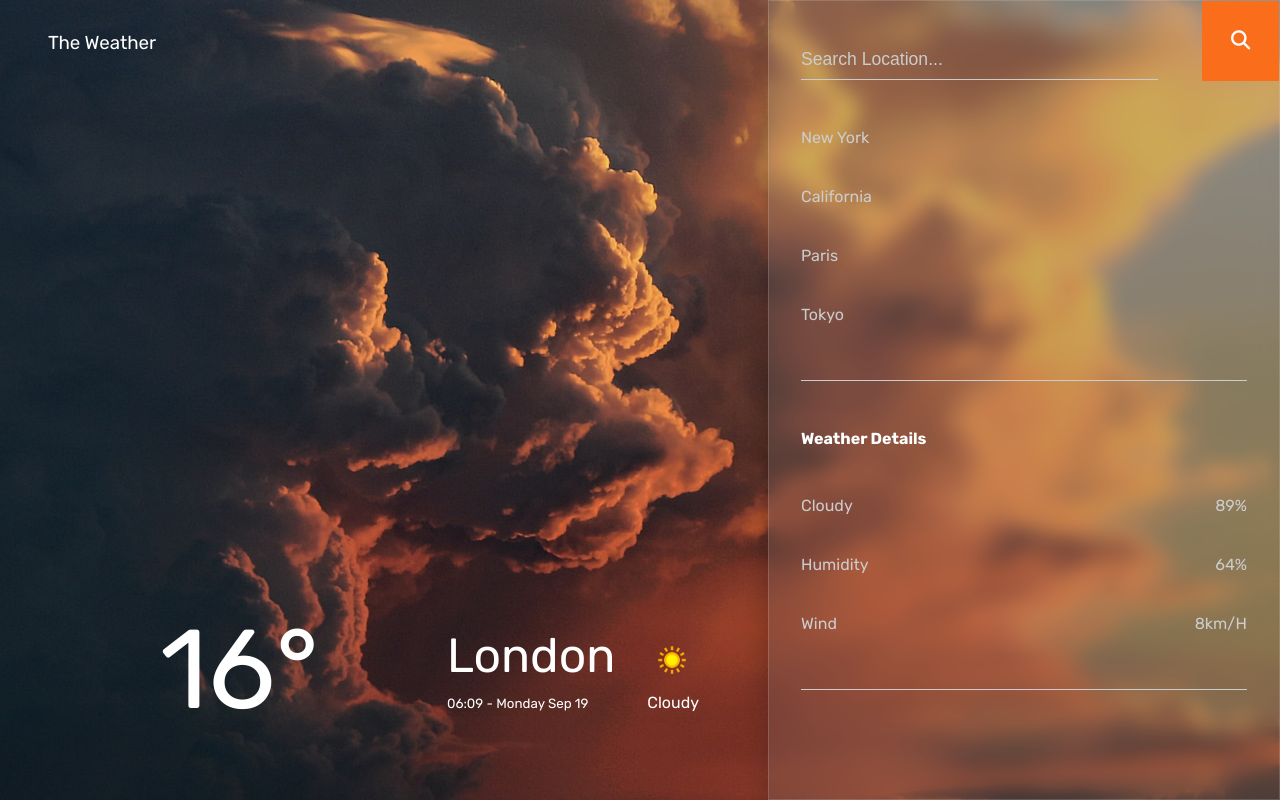
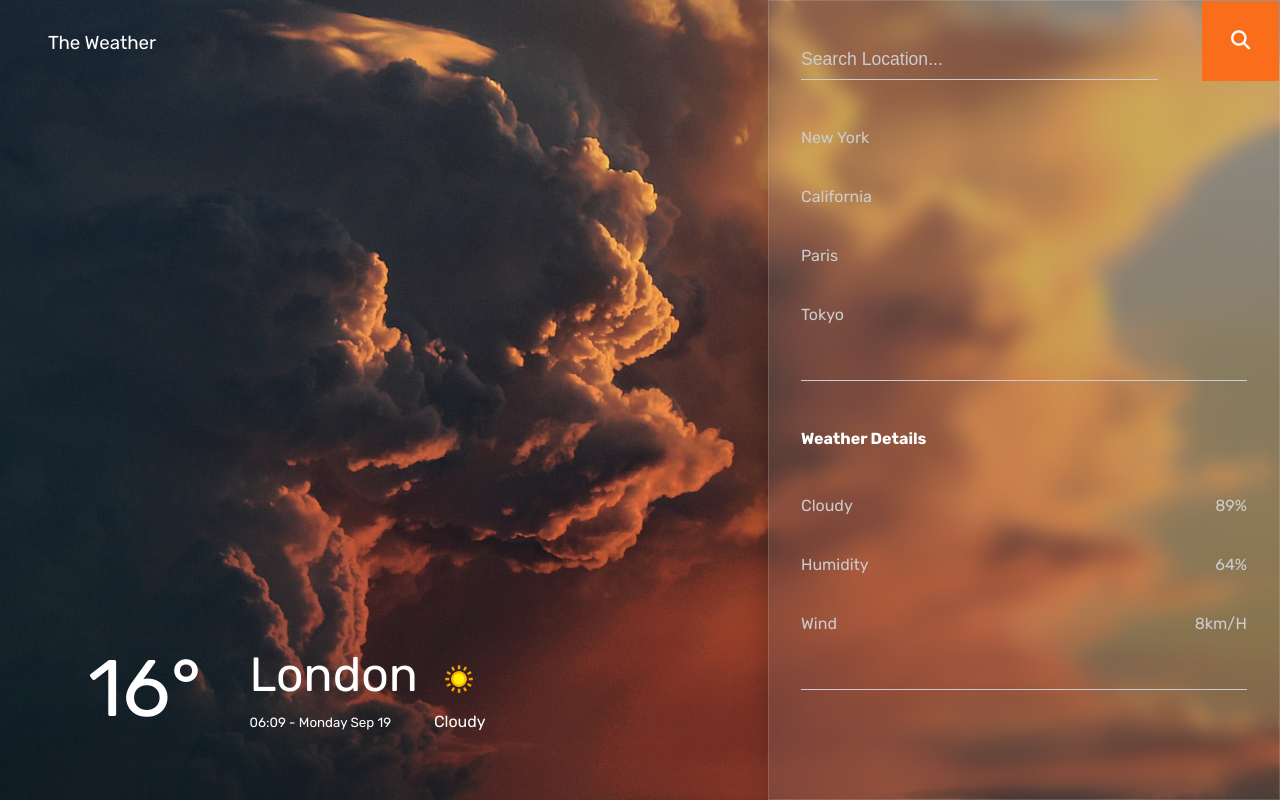
Before and after one commit to AyaSoliman99/wheather_app_with_js_and_api, a plain HTML site: page index.html in a window 1280 px wide. Drawn offline with Linux system fonts and the light colour scheme; no server answers.

Commit message:
editing some styles

```diff
--- a/index.html
+++ b/index.html
@@ -45,8 +45,8 @@
         <span class="condition">cloudy</span>
       </div>
     </div>
-</div>
-    <div class="panel">
+
+    <section class="panel">
       <form id="locationInput">
         <input type="text"
         class="search"
@@ -77,7 +77,8 @@
               <span class="wind">8km/h</span>
           </li>
       </ul>
-    </div>
+    </section>
+  </div>
 </div>
     <script src="./main.js"></script>
   </body>
--- a/style.css
+++ b/style.css
@@ -53,14 +53,14 @@ h1,h3{
 .city-time,
 .temp,
 .weather{
-    margin: 0 1em;
+    margin: 0 .5em;
 }
 .city-time h1{
     margin-bottom: .2em;
     font-size: 3em;
 }
 .temp{
-    font-size: 7em;
+    font-size: 5em;
 }
 .weather img{
     display: block;
```
